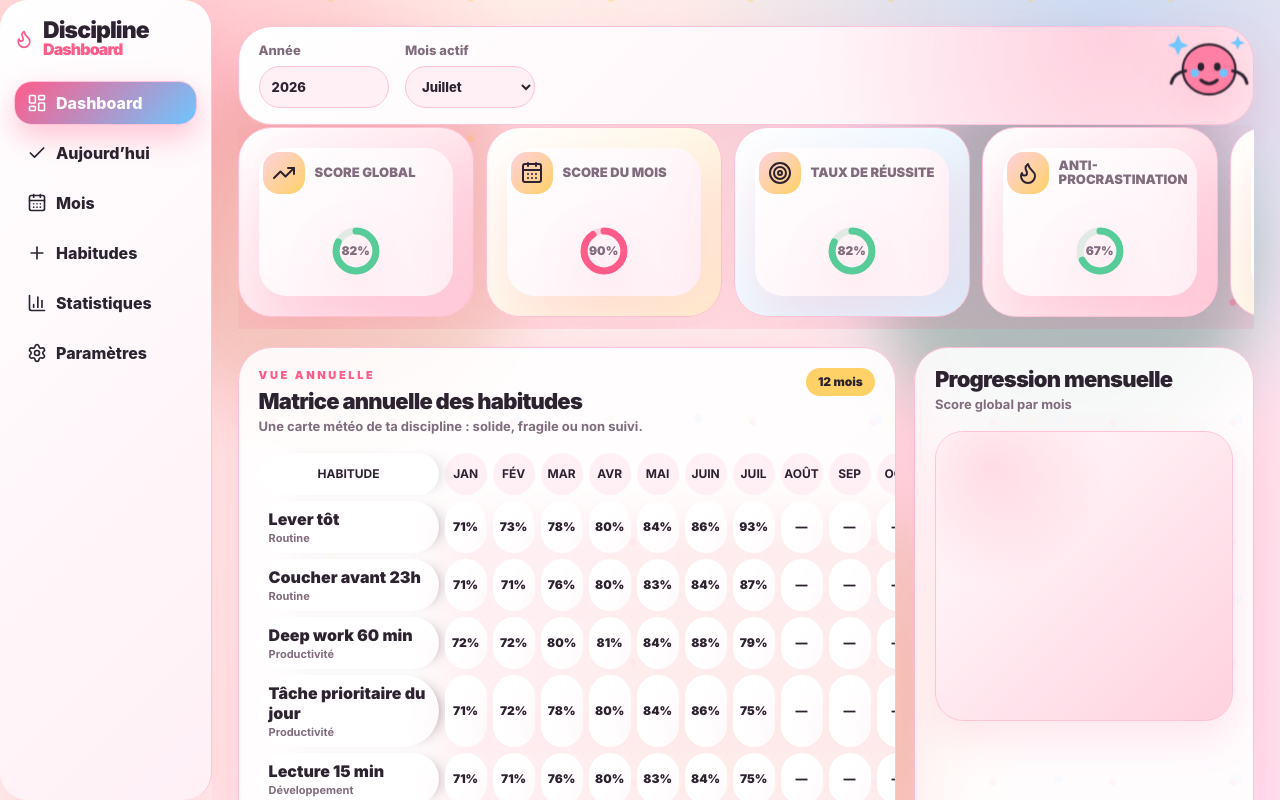
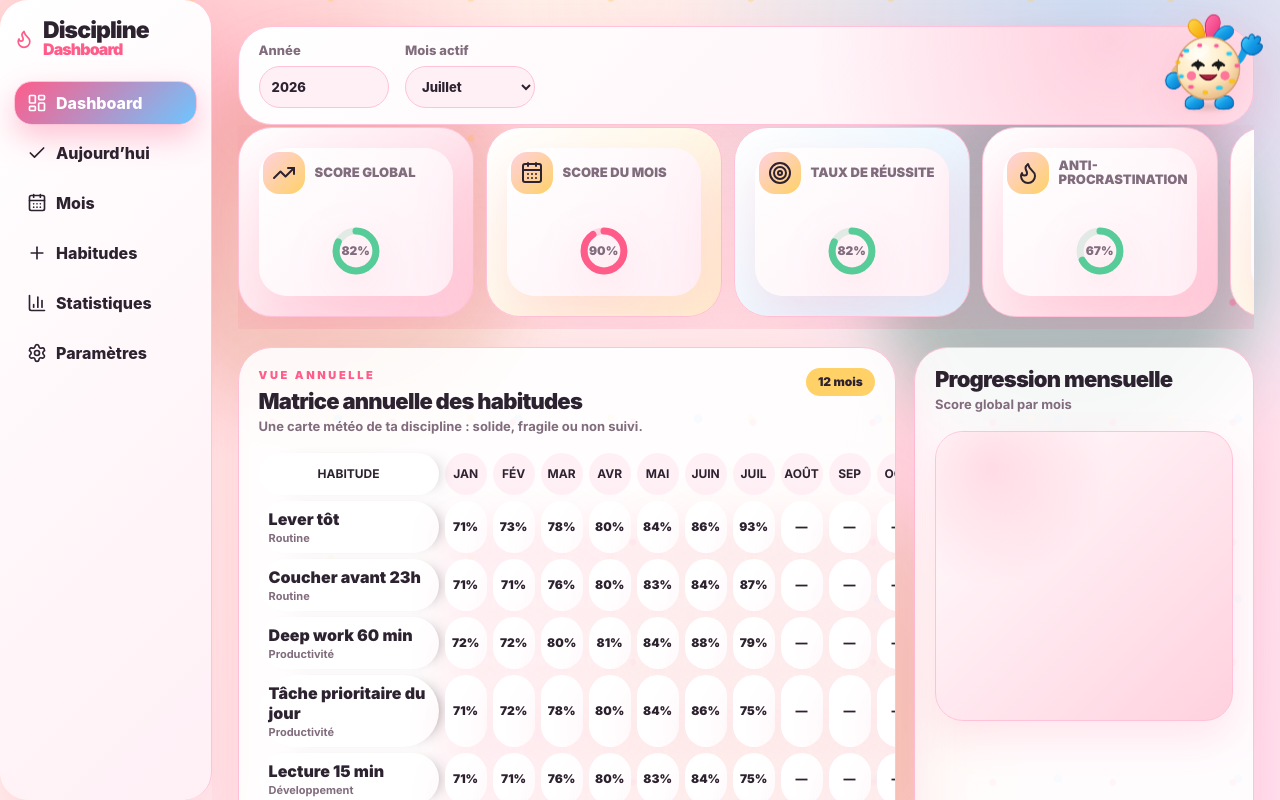
Before and after one commit to christolosier-ship-it/Tracker-Habit, a React (Vite) app: page / in a window 1280 px wide. Shown: the top 800 px of the page. Built offline with nearby package versions, Linux system fonts and the light colour scheme.

Commit message:
Transformer la mascotte Dopamine en personnage SVG premium

```diff
--- a/src/features/mascot/creatures/DopamineMascot.tsx
+++ b/src/features/mascot/creatures/DopamineMascot.tsx
@@ -1,13 +1,178 @@
-import { MascotCreatureProps } from "../mascot.types";
+import { useRef } from "react";
+import type { MascotCreatureProps } from "../mascot.types";
+import { useDopamineReaction } from "./useDopamineReaction";
+import "./dopamine-mascot.css";
+
+const sprinkles = [
+  [63, 78, 12, -35, "#18bff2"],
+  [92, 67, 10, 42, "#ff4f91"],
+  [128, 68, 9, 18, "#ff4f91"],
+  [155, 85, 11, 42, "#1bbdf2"],
+  [172, 111, 10, 28, "#ff4f91"],
+  [161, 144, 12, -28, "#ffb300"],
+  [134, 158, 13, -22, "#1bbdf2"],
+  [103, 168, 10, 8, "#ffb300"],
+  [73, 156, 11, 26, "#ff4f91"],
+  [52, 133, 10, 44, "#1bbdf2"],
+  [45, 103, 9, 18, "#ffb300"],
+  [53, 88, 7, 42, "#ff4f91"],
+] as const;
 
 export function DopamineMascot({ mood, reaction }: MascotCreatureProps) {
+  const svgRef = useRef<SVGSVGElement>(null);
+  useDopamineReaction(svgRef, reaction ?? null);
+
   return (
-    <svg className="mascot-svg mascot-dopamine" viewBox="0 0 100 100" aria-hidden="true" focusable="false" data-creature="blob candy" data-mood={mood} data-reaction={reaction ?? "none"}>
-      <g className="mascot-creature">
-        <ellipse className="mascot-body mascot-fill" cx="50" cy="58" rx="26" ry="24"/><circle className="mascot-cheek" cx="36" cy="61" r="4"/><circle className="mascot-cheek" cx="64" cy="61" r="4"/><path className="mascot-limb" d="M27 59q-12 2-14 12M73 59q12 2 14 12"/><path className="mascot-mouth" d="M42 68q8 7 16 0"/><path className="mascot-sparkle" d="M20 24l3 7 7 3-7 3-3 7-3-7-7-3 7-3z"/><path className="mascot-sparkle" d="M78 24l2 5 5 2-5 2-2 5-2-5-5-2 5-2z"/>
-        <g className="mascot-eyes">
-          <ellipse className="mascot-eye" cx="42" cy="55" rx="3.2" ry={mood === "sleepy" ? 1 : 4} />
-          <ellipse className="mascot-eye" cx="58" cy="55" rx="3.2" ry={mood === "sleepy" ? 1 : 4} />
+    <svg
+      ref={svgRef}
+      className="mascot-svg mascot-dopamine-pro"
+      viewBox="0 0 220 220"
+      aria-hidden="true"
+      focusable="false"
+      data-creature="sprinkle buddy pro"
+      data-mood={mood}
+      data-reaction={reaction ?? "none"}
+    >
+      <defs>
+        <radialGradient id="dopamine-body" cx="38%" cy="28%" r="78%">
+          <stop offset="0" stopColor="#fffdf3" />
+          <stop offset="0.58" stopColor="#ffeac0" />
+          <stop offset="1" stopColor="#e7b67f" />
+        </radialGradient>
+        <linearGradient id="dopamine-blue" x1="0" y1="0" x2="1" y2="1">
+          <stop offset="0" stopColor="#59d7ff" />
+          <stop offset="0.48" stopColor="#159fe8" />
+          <stop offset="1" stopColor="#0873c7" />
+        </linearGradient>
+        <linearGradient id="dopamine-pink" x1="0" y1="0" x2="1" y2="1">
+          <stop offset="0" stopColor="#ff75ab" />
+          <stop offset="1" stopColor="#ee2f79" />
+        </linearGradient>
+        <linearGradient id="dopamine-yellow" x1="0" y1="0" x2="1" y2="1">
+          <stop offset="0" stopColor="#ffd94c" />
+          <stop offset="1" stopColor="#f5a400" />
+        </linearGradient>
+        <filter id="dopamine-shadow" x="-50%" y="-50%" width="200%" height="200%">
+          <feGaussianBlur stdDeviation="4" />
+        </filter>
+      </defs>
+
+      <g className="dopamine-rig">
+        <ellipse cx="110" cy="199" rx="50" ry="8" fill="#78542f" opacity="0.18" filter="url(#dopamine-shadow)" />
+
+        <g className="dopamine-leg-left-motion" data-gsap>
+          <g className="dopamine-leg dopamine-leg-left">
+            <path d="M82 161c-4 12-6 22-5 30" fill="none" stroke="#e6b275" strokeWidth="12" strokeLinecap="round" />
+            <path d="M60 192c0-10 8-17 21-17 12 0 19 7 19 17 0 8-8 12-21 12-12 0-19-4-19-12z" fill="url(#dopamine-blue)" stroke="#0767b5" strokeWidth="2.5" />
+          </g>
+        </g>
+
+        <g className="dopamine-leg-right-motion" data-gsap>
+          <g className="dopamine-leg dopamine-leg-right">
+            <path d="M139 161c4 12 6 22 5 30" fill="none" stroke="#e6b275" strokeWidth="12" strokeLinecap="round" />
+            <path d="M124 192c0-10 8-17 21-17 12 0 19 7 19 17 0 8-8 12-21 12-12 0-19-4-19-12z" fill="url(#dopamine-blue)" stroke="#0767b5" strokeWidth="2.5" />
+          </g>
+        </g>
+
+        <g className="dopamine-arm-left-motion" data-gsap>
+          <g className="dopamine-arm dopamine-arm-left">
+            <path d="M53 107c-12 7-19 18-23 30" fill="none" stroke="#e9b979" strokeWidth="13" strokeLinecap="round" />
+            <path d="M17 142c0-10 8-18 18-18 9 0 16 7 16 16 0 11-7 19-18 19-9 0-16-7-16-17z" fill="url(#dopamine-blue)" stroke="#0767b5" strokeWidth="2.5" />
+          </g>
+        </g>
+
+        <g className="dopamine-arm-right-motion" data-gsap>
+          <g className="dopamine-arm dopamine-arm-right">
+            <path d="M166 104c12-7 19-20 22-32" fill="none" stroke="#159fe8" strokeWidth="15" strokeLinecap="round" />
+            <path d="M184 77c-6-8-3-20 5-25 4-2 7 0 8 4 1-7 5-11 9-10 4 1 4 6 3 10 4-5 9-6 12-3 4 4 0 10-4 14 4-1 8 2 8 6 0 8-11 17-22 17-8 0-14-5-19-13z" fill="url(#dopamine-blue)" stroke="#0767b5" strokeWidth="2.5" />
+          </g>
+        </g>
+
+        <g className="dopamine-tuft-motion" data-gsap>
+          <g className="dopamine-tuft">
+            <path d="M94 53C76 47 66 37 67 25c1-9 9-14 17-11 12 5 18 20 18 36" fill="url(#dopamine-yellow)" stroke="#ec9800" strokeWidth="2" />
+            <path d="M107 50c-6-19-5-35 5-44 8-7 19-4 22 6 4 14-5 29-17 42" fill="url(#dopamine-pink)" stroke="#d92769" strokeWidth="2" />
+            <path d="M119 53c8-18 20-29 34-28 10 1 14 10 9 18-7 12-24 15-43 17" fill="url(#dopamine-blue)" stroke="#0b78ca" strokeWidth="2" />
+          </g>
+        </g>
+
+        <g className="dopamine-body-motion" data-gsap>
+          <g className="dopamine-body">
+            <circle cx="110" cy="116" r="67" fill="url(#dopamine-body)" stroke="#d59d67" strokeWidth="3" />
+            <ellipse cx="87" cy="82" rx="28" ry="13" fill="#fff" opacity="0.36" transform="rotate(-24 87 82)" />
+
+            {sprinkles.map(([x, y, length, angle, color], index) => (
+              <rect
+                className="dopamine-sprinkle"
+                key={`${x}-${y}`}
+                x={x - length / 2}
+                y={y - 3.5}
+                width={length}
+                height="7"
+                rx="3.5"
+                fill={color}
+                stroke="rgba(0,0,0,.12)"
+                strokeWidth="1"
+                transform={`rotate(${angle} ${x} ${y})`}
+                style={{ animationDelay: `${-index * 0.17}s` }}
+              />
+            ))}
+
+            <g className="dopamine-face-motion" data-gsap>
+              <g className="dopamine-face dopamine-face-neutral">
+                <ellipse cx="88" cy="111" rx="12" ry="17" fill="#111" />
+                <ellipse cx="132" cy="111" rx="12" ry="17" fill="#111" />
+                <ellipse className="dopamine-eye-shine" cx="84" cy="105" rx="4" ry="6" fill="#fff" />
+                <ellipse className="dopamine-eye-shine" cx="128" cy="105" rx="4" ry="6" fill="#fff" />
+                <path d="M95 133q15 15 30 0" fill="#8f1830" stroke="#5d1020" strokeWidth="3" strokeLinecap="round" />
+              </g>
+
+              <g className="dopamine-face dopamine-face-happy">
+                <path d="M76 110q12-13 24 0M120 110q12-13 24 0" fill="none" stroke="#171717" strokeWidth="5" strokeLinecap="round" />
+                <path d="M92 130q18 23 36 0" fill="#a9213c" stroke="#5d1020" strokeWidth="3" strokeLinecap="round" />
+              </g>
+
+              <g className="dopamine-face dopamine-face-worried">
+                <ellipse cx="88" cy="113" rx="10" ry="14" fill="#111" />
+                <ellipse cx="132" cy="113" rx="10" ry="14" fill="#111" />
+                <path d="M78 94l17-5M125 89l17 5" stroke="#171717" strokeWidth="4" strokeLinecap="round" />
+                <path d="M98 139q12-10 24 0" fill="none" stroke="#5d1020" strokeWidth="4" strokeLinecap="round" />
+              </g>
+
+              <g className="dopamine-face dopamine-face-sleepy">
+                <path d="M77 112h22M121 112h22" stroke="#171717" strokeWidth="5" strokeLinecap="round" />
+                <path d="M101 137q9 5 18 0" fill="none" stroke="#5d1020" strokeWidth="4" strokeLinecap="round" />
+              </g>
+
+              <g className="dopamine-star-eyes">
+                <path d="M88 96l4 9 9 4-9 4-4 9-4-9-9-4 9-4zM132 96l4 9 9 4-9 4-4 9-4-9-9-4 9-4z" fill="#191919" />
+              </g>
+
+              <circle cx="74" cy="132" r="10" fill="#ff6797" opacity="0.88" />
+              <circle cx="146" cy="132" r="10" fill="#ff6797" opacity="0.88" />
+            </g>
+          </g>
+        </g>
+
+        <g className="dopamine-sprinkle-burst" data-gsap>
+          {[
+            [46, 56, "#ff4f91"], [72, 40, "#18bff2"], [101, 31, "#ffb300"],
+            [137, 37, "#ff4f91"], [169, 57, "#18bff2"], [183, 91, "#ffb300"],
+            [174, 158, "#ff4f91"], [142, 181, "#18bff2"], [76, 180, "#ffb300"],
+            [42, 157, "#18bff2"],
+          ].map(([x, y, color], index) => (
+            <rect
+              className="dopamine-burst-particle"
+              key={`${x}-${y}`}
+              x={Number(x) - 4}
+              y={Number(y) - 2}
+              width="8"
+              height="4"
+              rx="2"
+              fill={String(color)}
+              transform={`rotate(${index * 27} ${x} ${y})`}
+            />
+          ))}
         </g>
       </g>
     </svg>
```
